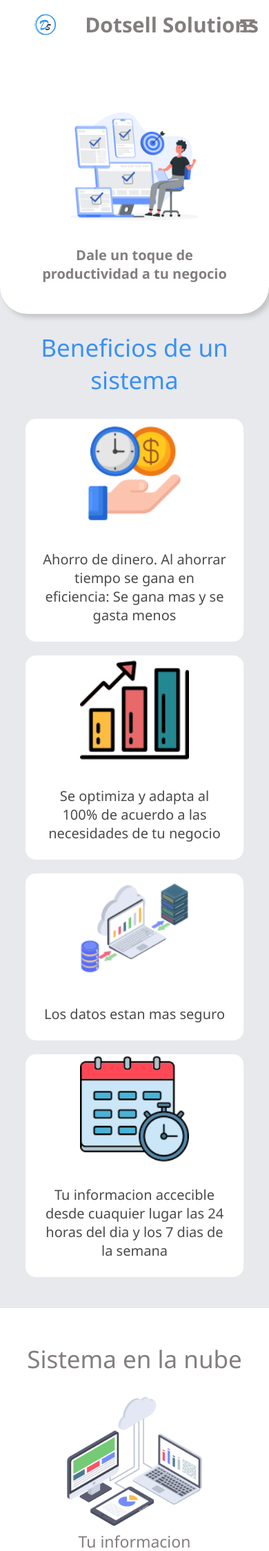
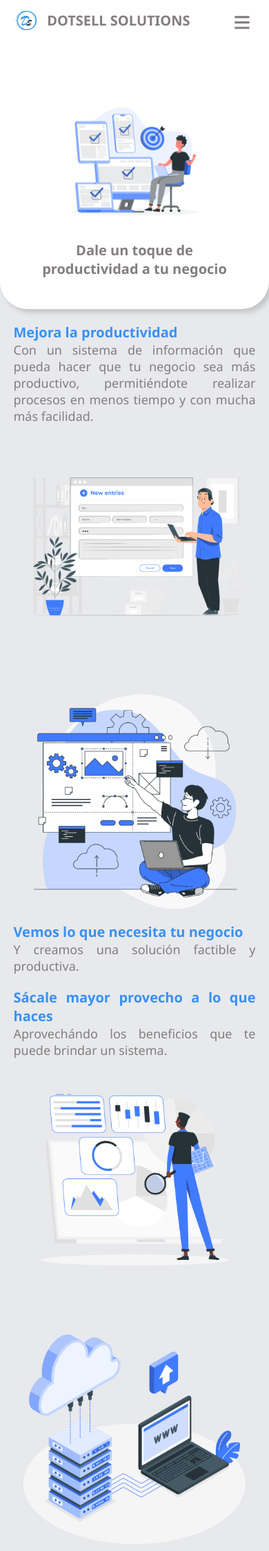
Before and after one commit to MichaelEnc13/website, a PHP site: page /home in a window 390 px wide. Shown: the top 2248 px of the page at 69% size. Run offline with PHP 8.4, Linux system fonts and the light colour scheme; some libraries are stand-ins or nearby versions.

Commit message:
Nuevas secciones agregadas

```diff
--- a/home.php
+++ b/home.php
@@ -1,9 +1,10 @@
 <?php include "views/header.php" ?>
 <?php include "views/nav.php" ?>
 <?php include "views/jumbutron.php" ?>
+<?php include "views/content/main_info.php" ?>
 <?php include "views/content/about_sistems.php" ?>
+<?php include "views/content/views_nube.php" ?>
 <?php include "views/content/views_benefit.php" ?>
-<?php include "views/content/views_nube.php" ?>
 <?php include "views/content/views_client.php" ?>
 
 <?php include "views/footer.php" ?>
--- a/src/css/styles.css
+++ b/src/css/styles.css
@@ -46,6 +46,7 @@ body {
 }
 
 .nav__brand {
+    width: 80%;
     display: flex;
     align-items: center;
 }
@@ -55,16 +56,17 @@ body {
 }
 
 .nav__brand__img {
-    width: 15%;
+    width: 20%;
     display: block;
 }
 
 .nav__brand__text {
-    font-size: 30px;
+    font-size: 20px;
     font-family: var(--font-family);
     font-weight: bold;
     color: var(--font-color);
     margin-left: 10px;
+    text-transform: uppercase;
 }
 
 .nav__list {
@@ -144,6 +146,23 @@ body {
 
 section {
     margin-bottom: 45px;
+}
+
+.main_info {
+    width: 90%;
+    margin: auto;
+    color: var(--main-color);
+    font-size: 30px;
+    margin-top: 20px;
+    text-align: justify;
+    display: grid;
+    grid-template-columns: 50% 50%;
+    justify-content: center;
+    align-items: center;
+}
+
+.main_info p {
+    color: var(--font-color);
 }
 
 .benefit__title {
@@ -588,7 +607,7 @@ img {
 @media only screen and (max-width:720px) {
     /* Responsividad de la barra de navegacion */
     .nav {
-        grid-template-columns: 100%;
+        grid-template-columns: 90% 10%;
         padding-left: 20px;
     }
     .container__us {
@@ -601,16 +620,13 @@ img {
     }
     .nav__toggle {
         display: block;
-        position: absolute;
-        top: 20px;
-        right: 20px;
         font-size: 25px;
         cursor: pointer;
         color: var(--font-color);
         z-index: 5;
     }
     .nav__brand__img {
-        width: 10%;
+        width: 13%;
     }
     .nav__list {
         display: block;
@@ -1294,6 +1310,16 @@ img {
         margin-top: 15px;
     }
     /* Beneficio*/
+    .main_info {
+        display: flex;
+        flex-direction: column;
+    }
+    .title {
+        font-size: 20px;
+    }
+    .main_info p {
+        font-size: 18px;
+    }
     .benefit__title {
         padding: 10px;
         margin-bottom: 23px;
--- a/src/js/poster.js
+++ b/src/js/poster.js
@@ -1,6 +1,8 @@
 $('#description,#features').trumbowyg();
 
-
+$(".trumbowyg-editor").keyup(function(e) {
+    console.log(e.target.innerHTML);
+});
 
 $(document).on("click", function(e) {
 
--- /dev/null
+++ b/views/content/main_info.php
@@ -0,0 +1,37 @@
+<section class="main_info">
+
+    <div class="info">
+        <h2 class="title">Mejora la productividad</h2>
+        <p>
+            Con un sistema de información que pueda hacer que tu negocio sea más productivo, permitiéndote
+            realizar procesos en menos tiempo y con mucha más facilidad.
+        </p>
+    </div>
+
+    <img src="src/img/sistem.png" alt="">
+
+
+
+</section>
+
+<section class="main_info">
+    <img src="src/img/sistem_2.png" alt="">
+    <div class="info">
+        <h2 class="title">Vemos lo que necesita tu negocio </h2>
+        <p>
+            Y creamos una solución factible y productiva.
+        </p>
+    </div>
+
+</section>
+
+<section class="main_info">
+    <div class="info">
+        <h2 class="title">Sácale mayor provecho a lo que haces</h2>
+        <p>
+            Aprovechándo los beneficios que te puede brindar un sistema.
+        </p>
+    </div>
+    <img src="src/img/process.png" alt="">
+
+</section>
--- a/views/content/views_benefit.php
+++ b/views/content/views_benefit.php
@@ -6,7 +6,7 @@
                 <img src="src/img/saving.png" alt="">
             </div>
             <div class="item__benefit__text">
-                <p>Ahorro de dinero. Al ahorrar tiempo se gana en eficiencia: Se gana mas y se gasta menos</p>
+                <p>Ahorra tiempo con procesos automatizados</p>
             </div>
         </div>
         <div class="item__benefit">
@@ -14,7 +14,7 @@
                 <img src="src/img/barra-grafica.png" alt="">
             </div>
             <div  class="item__benefit__text">
-                <p>Se optimiza y adapta al 100% de acuerdo a las necesidades de tu negocio</p>
+                <p>Se adapta a tus necesidades</p>
             </div>
         </div>
         <div class="item__benefit">
@@ -22,7 +22,7 @@
                 <img src="src/img/transferencia-de-datos.png" alt="">
             </div>
             <div  class="item__benefit__text">
-                <p>Los datos estan mas seguro</p>
+                <p>Tu información está respaldada</p>
             </div>
         </div>
         <div class="item__benefit">
@@ -30,7 +30,7 @@
                 <img src="src/img/fecha-limite.png" alt="">
             </div>
             <div class="item__benefit__text">
-                <p>Tu informacion accecible desde cuaquier lugar las 24 horas del dia y los 7 dias de la semana</p>
+                <p>Tu información disponible en todo momento</p>
             </div>
         </div>
     </div>
--- a/views/content/views_nube.php
+++ b/views/content/views_nube.php
@@ -1,12 +1,25 @@
-<section class="nube">
+<!-- <section class="nube">
     <div>
         <h2 class="nube__title">Sistema en la nube</h2>
         <div class="nube__info">
-            <img src="src/img/computacion-en-la-nube.png" alt="">
+            <img src="src/img/cloud.png" alt="">
             <div class="nube__text">
                 <p>Tu informacion disponible desde cualquier lugar y en cualquier momento</p>
-                <p class="nube__text--p">Accede a tu informacion cuando desees!!</p>
+               <p class="nube__text--p">Accede a tu informacion cuando desees!!</p>
             </div>
         </div>
     </div>
+</section> -->
+
+<section class="main_info">
+<img src="src/img/cloud.png" alt="">
+    <div class="info">
+        <h2 class="title">Sistemas en la nube</h2>
+        <p>
+           Olvidate de tener que instalar programas, puedes tener acceso
+           a tu información independientemente del dispositivo con el cual accedas
+        </p>
+    </div>
+
+
 </section>
```
Also changed, not shown: src/img/cloud.png (added), src/img/process.png (added), src/img/sistem.png (added), src/img/sistem_2.png (added), views/dashboard/dashboard_add.php (line endings or trailing spaces).
